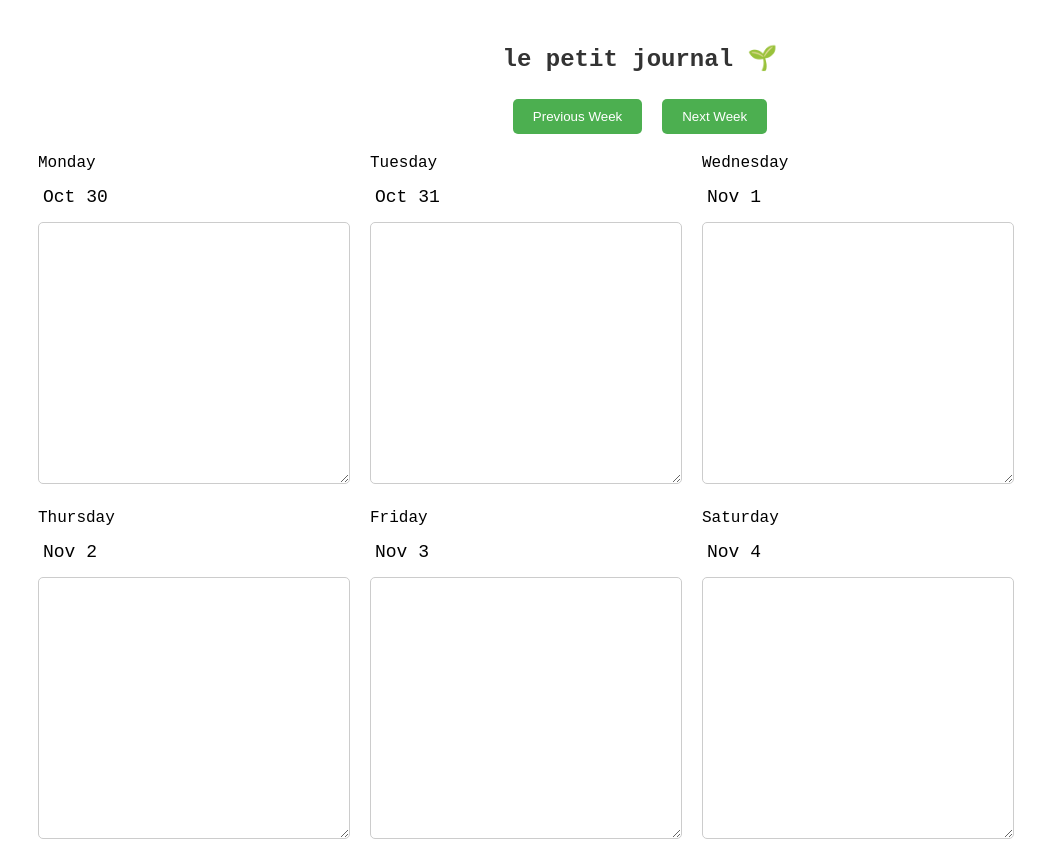
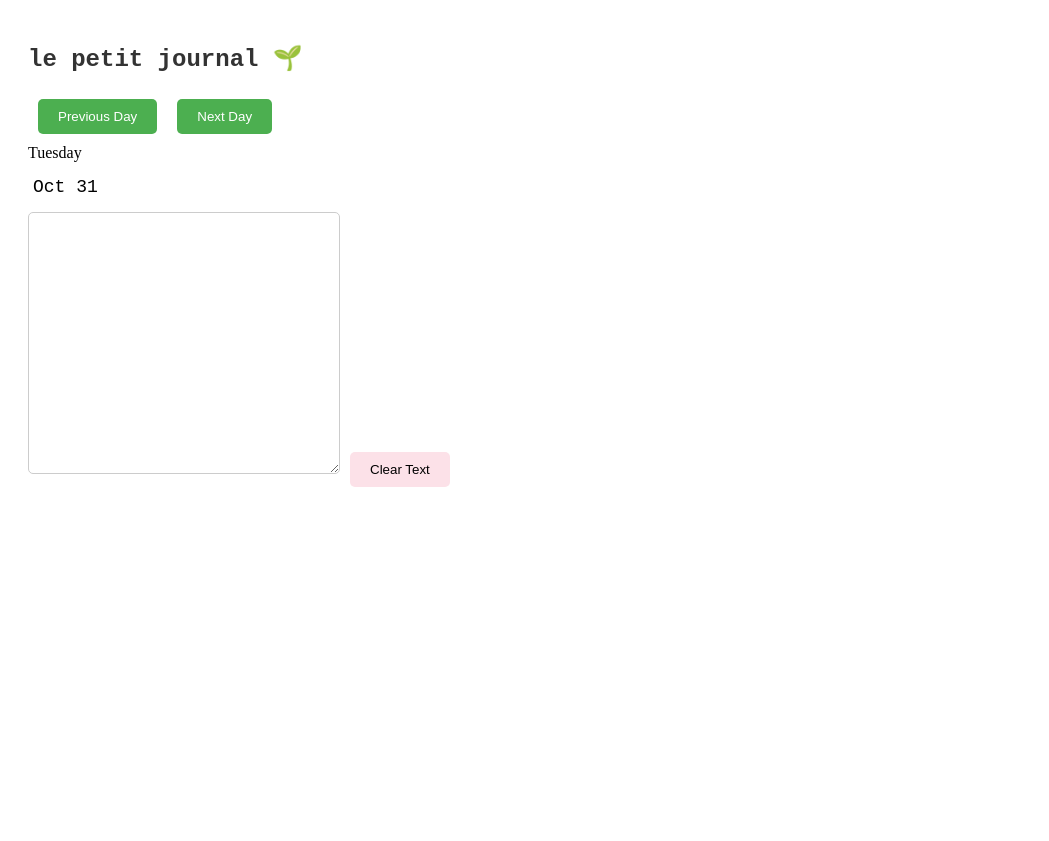
Before and after one commit to yafira/le-petit-journal, a Next.js app: page / in a window 1280 px wide. Shown: the top 841 px of the page, without its empty margins (0-1049 px from the left). After the commit the page ends 800 px from the top, so only its background shows below. Built offline with nearby package versions, Linux system fonts and the light colour scheme.

Commit message:
implemented a day at a time vs week

```diff
--- /dev/null
+++ b/src/components/Day.js
@@ -0,0 +1,122 @@
+import React, { useState, useEffect } from 'react'
+import { format, addDays } from 'date-fns'
+
+const Day = ({ currentDate }) => {
+	const [dayText, setDayText] = useState('')
+
+	const handleDayTextChange = (text) => {
+		setDayText(text)
+	}
+
+	const clearText = () => {
+		setDayText('')
+	}
+
+	useEffect(() => {
+		const savedText = localStorage.getItem('dayText')
+		if (savedText) {
+			setDayText(savedText)
+		}
+	}, [])
+
+	useEffect(() => {
+		localStorage.setItem('dayText', dayText)
+	}, [dayText])
+
+	const dateStyle = {
+		fontSize: '18px',
+		fontFamily: 'Space Mono, monospace',
+	}
+
+	return (
+		<div className='day'>
+			<div className='day-label'>{format(currentDate, 'EEEE')}</div>
+			<div
+				className='day-date'
+				style={{ margin: '10px 0', padding: '5px', ...dateStyle }}
+			>
+				{format(currentDate, 'MMM d')}
+			</div>
+			<textarea
+				placeholder=' '
+				value={dayText}
+				onChange={(e) => handleDayTextChange(e.target.value)}
+				style={{
+					width: '300px',
+					padding: '5px',
+					margin: '0',
+					minHeight: '250px',
+					border: '1px solid #ccc',
+					borderRadius: '5px',
+					fontFamily: 'Space Mono, monospace',
+				}}
+			/>
+			<button
+				style={{
+					background: '#FCE1E8',
+					color: 'black',
+					border: 'none',
+					padding: '10px 20px',
+					margin: '10px',
+					borderRadius: '5px',
+					cursor: 'pointer',
+				}}
+				onClick={clearText}
+			>
+				Clear Text
+			</button>
+		</div>
+	)
+}
+
+const App = () => {
+	const [currentDate, setCurrentDate] = useState(new Date())
+
+	const appStyle = {
+		backgroundColor: '#FFFFFF',
+		padding: '20px',
+	}
+
+	const h1Style = {
+		fontFamily: 'Space Mono, monospace',
+		fontSize: '24px',
+		color: '#333',
+	}
+
+	const buttonStyle = {
+		background: '#4CAF50',
+		color: 'white',
+		border: 'none',
+		padding: '10px 20px',
+		margin: '10px',
+		borderRadius: '5px',
+		cursor: 'pointer',
+	}
+
+	const goToNextDay = () => {
+		const nextDay = addDays(currentDate, 1)
+		setCurrentDate(nextDay)
+	}
+
+	const goToPreviousDay = () => {
+		const previousDay = addDays(currentDate, -1)
+		setCurrentDate(previousDay)
+	}
+
+	return (
+		<div style={appStyle}>
+			<h1 style={h1Style}>le petit journal 🌱</h1>
+			<div>
+				<button style={buttonStyle} onClick={goToPreviousDay}>
+					Previous Day
+				</button>
+				<button style={buttonStyle} onClick={goToNextDay}>
+					Next Day
+				</button>
+			</div>
+			<Day currentDate={currentDate} />
+		</div>
+	)
+}
+
+export default App
--- a/src/components/WeekCalendar.js
+++ /dev/null
@@ -1,159 +0,0 @@
-import React, { useState, useEffect } from 'react'
-import { format, addDays, startOfWeek } from 'date-fns'
-
-const WeekCalendar = ({ startDate }) => {
-	const [dayTexts, setDayTexts] = useState(new Array(7).fill(''))
-
-	const handleDayTextChange = (index, text) => {
-		const updatedDayTexts = [...dayTexts]
-		updatedDayTexts[index] = text
-		setDayTexts(updatedDayTexts)
-	}
-
-	const clearAllTextFields = () => {
-		// Reset all text inputs to an empty string
-		setDayTexts(new Array(7).fill(''))
-	}
-
-	// Load saved text from local storage on component mount
-	useEffect(() => {
-		const savedTexts = JSON.parse(localStorage.getItem('dayTexts'))
-		if (savedTexts) {
-			setDayTexts(savedTexts)
-		}
-	}, [])
-
-	// Save text to local storage whenever dayTexts changes
-	useEffect(() => {
-		localStorage.setItem('dayTexts', JSON.stringify(dayTexts))
-	}, [dayTexts])
-
-	const days = []
-
-	const dateStyle = {
-		fontSize: '18px',
-		fontFamily: 'Space Mono, monospace',
-	}
-
-	for (let i = 0; i < 7; i++) {
-		const day = addDays(startDate, i)
-		days.push(
-			<div
-				key={i}
-				className='day'
-				style={{
-					margin: '10px',
-					display: 'inline-block',
-					fontFamily: 'Space Mono, monospace',
-				}}
-			>
-				<div className='day-label'>{format(day, 'EEEE')}</div>
-				<div
-					className='day-date'
-					style={{ margin: '10px 0', padding: '5px', ...dateStyle }}
-				>
-					{format(day, 'MMM d')}
-				</div>
-				<textarea
-					placeholder=' '
-					value={dayTexts[i]}
-					onChange={(e) => handleDayTextChange(i, e.target.value)}
-					style={{
-						width: '300px',
-						padding: '5px',
-						margin: '0',
-						minHeight: '250px',
-						border: '1px solid #ccc',
-						borderRadius: '5px',
-						fontFamily: 'Space Mono, monospace',
-					}}
-				/>
-			</div>
-		)
-	}
-
-	const buttonStyle = {
-		background: '#FCE1E8',
-		color: 'black',
-		border: 'none',
-		padding: '10px 20px',
-		margin: '10px', // Adjusted margin for mobile
-		borderRadius: '5px',
-		cursor: 'pointer',
-	}
-
-	return (
-		<div className='week-calendar'>
-			{days}
-			<button
-				style={buttonStyle}
-				onClick={clearAllTextFields}
-				className='clear-button'
-			>
-				Clear All
-			</button>
-		</div>
-	)
-}
-
-const App = () => {
-	const [currentWeek, setCurrentWeek] = useState(
-		startOfWeek(new Date(), { weekStartsOn: 1 })
-	)
-
-	const appStyle = {
-		backgroundColor: '#FFFFFF',
-		padding: '20px',
-	}
-
-	const buttonContainerStyle = {
-		display: 'flex',
-		flexDirection: 'column', // Adjusted flex direction for mobile
-		alignItems: 'center', // Center align buttons vertically
-	}
-
-	const h1Style = {
-		fontFamily: 'Space Mono, monospace',
-		fontSize: '24px',
-		color: '#333',
-	}
-
-	const buttonStyle = {
-		background: '#4CAF50',
-		color: 'white',
-		border: 'none',
-		padding: '10px 20px',
-		margin: '10px',
-		borderRadius: '5px',
-		cursor: 'pointer',
-	}
-
-	const goToNextWeek = () => {
-		const nextWeek = addDays(currentWeek, 7)
-		setCurrentWeek(nextWeek)
-	}
-
-	const goToPreviousWeek = () => {
-		const previousWeek = addDays(currentWeek, -7)
-		setCurrentWeek(previousWeek)
-	}
-
-	return (
-		<div style={appStyle}>
-			<div style={buttonContainerStyle}>
-				<h1 style={h1Style}>le petit journal 🌱</h1>
-				<div>
-					<button style={buttonStyle} onClick={goToPreviousWeek}>
-						Previous Week
-					</button>
-					<button style={buttonStyle} onClick={goToNextWeek}>
-						Next Week
-					</button>
-				</div>
-			</div>
-			<WeekCalendar startDate={currentWeek} />
-		</div>
-	)
-}
-
-export default App
--- a/src/pages/index.js
+++ b/src/pages/index.js
@@ -1,5 +1,5 @@
 import React from 'react'
-import WeekCalendar from '../components/WeekCalendar'
+import WeekCalendar from '../components/Day'
 
 const Home = () => {
 	const today = new Date() // or any date you want as the starting point
```
